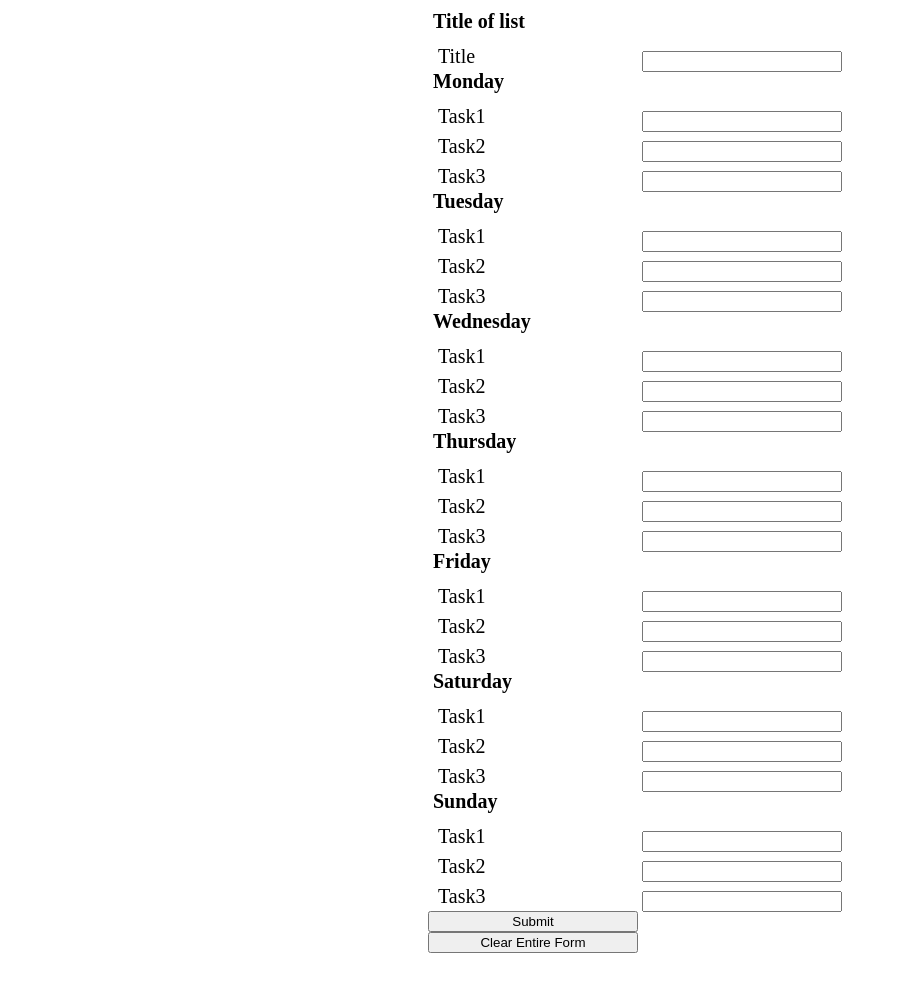
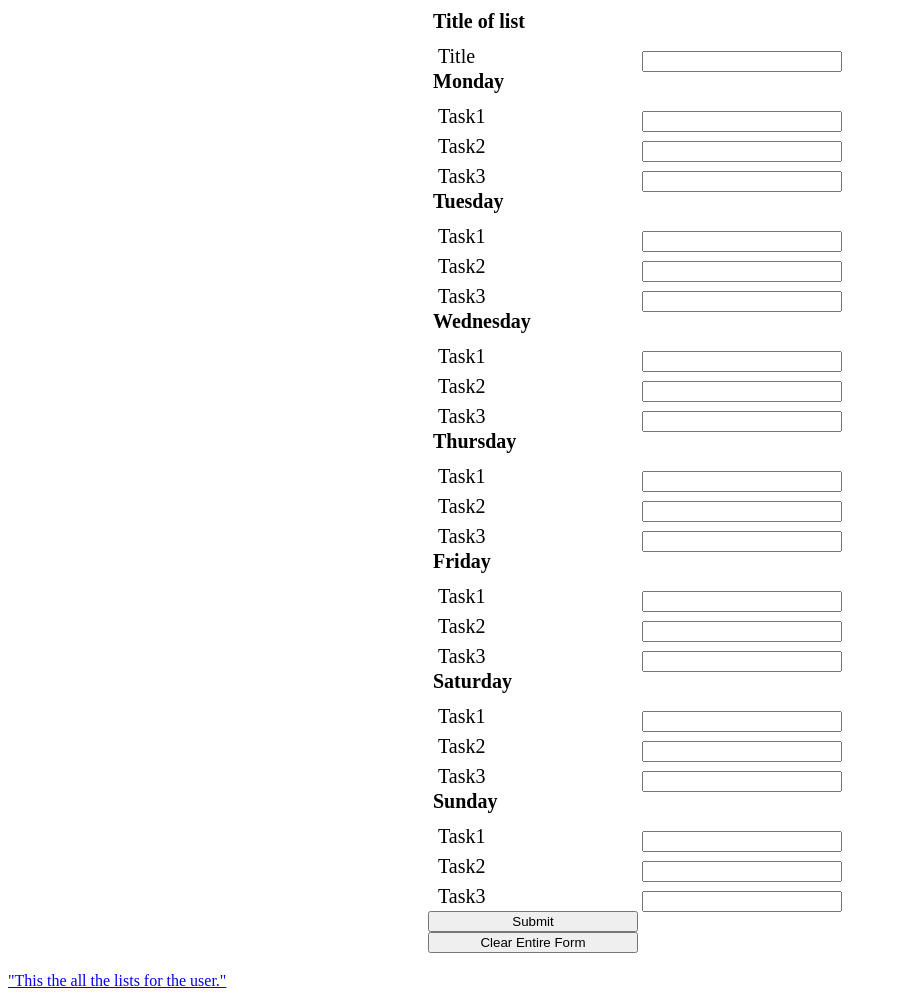
Before and after one commit to dravidjoseph/eecs368proj3, a plain HTML site: page createlist.html in a window 1280 px wide. Shown: the whole page, without its empty margins (0-897 px from the left). Drawn offline with nearby package versions, Linux system fonts and the light colour scheme; a script that the page names is missing.

Commit message:
add a link to the createlist.html page

```diff
--- a/createlist.html
+++ b/createlist.html
@@ -86,5 +86,6 @@
 		</tr>
 
 		</table>
+		<a href="userLists.php">"This the all the lists for the user."</a>
 	</body>
 </html>
```
